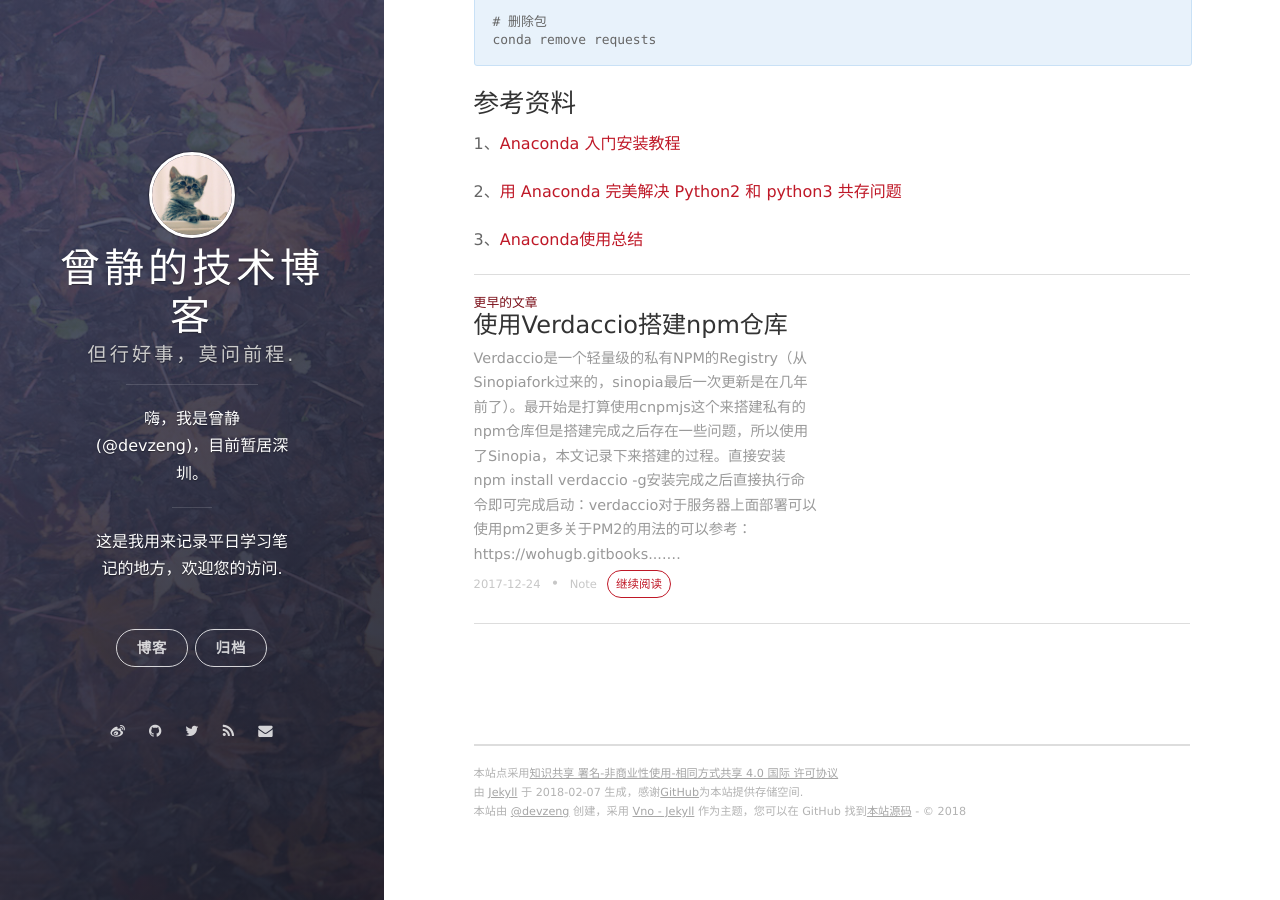
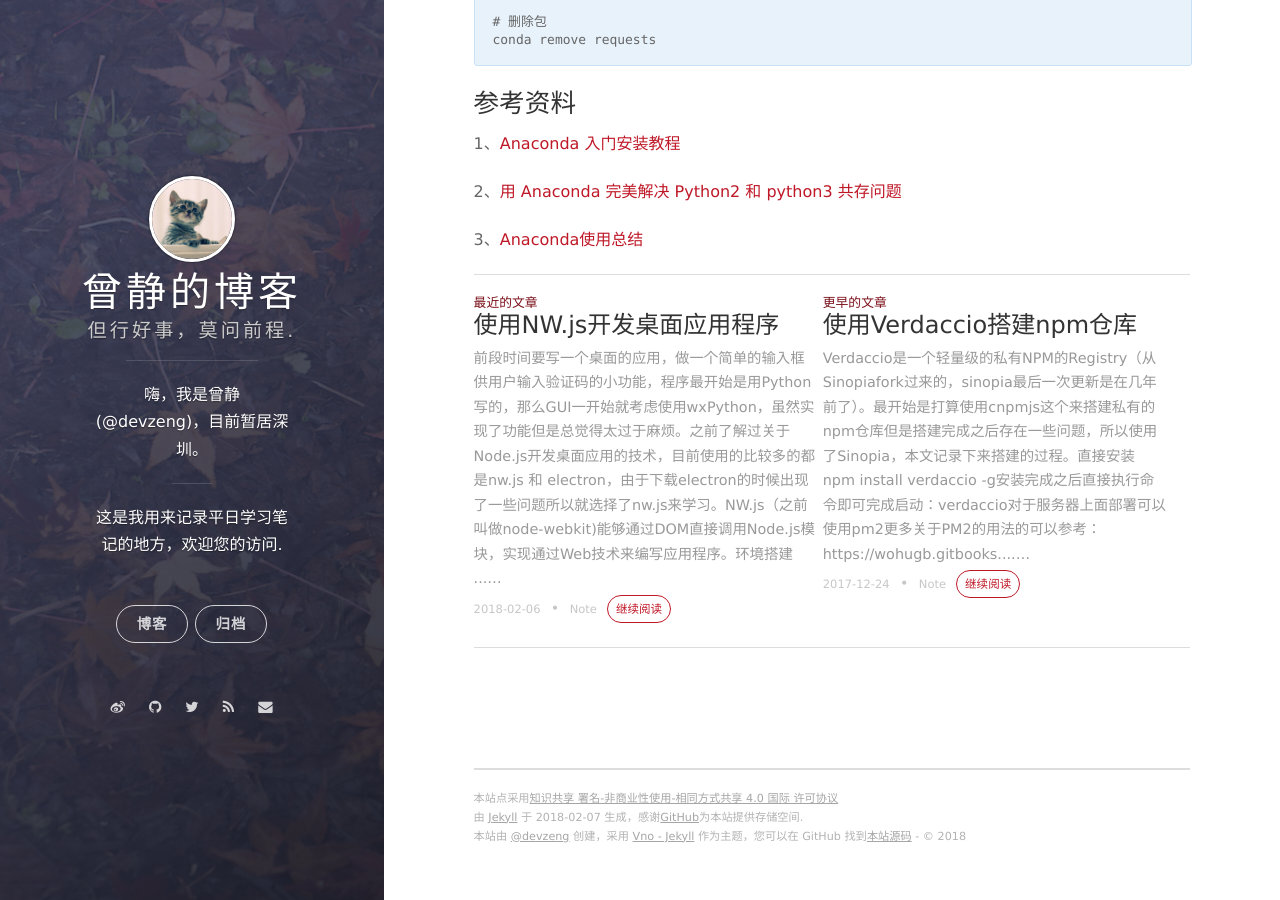
Before and after one commit to hhtczengjing/blog, a Jekyll site: the page built from _posts/2018-01-05-python-version-manage-with-anaconda.md, in a window 1280 px wide and 900 px high, scrolled down 2820 px. Built offline with Jekyll 4.4.1, drawn with Linux system fonts in a browser that asks for light colours; nearby versions of some CDN libraries.

Commit message:
update at 2018年 2月 7日 星期三 16时35分49秒 CST

````diff
--- a/_config.yml
+++ b/_config.yml
@@ -1,5 +1,5 @@
 # Basic
-title: 曾静的技术博客
+title: 曾静的博客
 subtitle: 但行好事，莫问前程.
 welcome_message: 这是我用来记录平日学习笔记的地方，欢迎您的访问.
 description: 嗨，我是曾静 (@devzeng)，目前暂居深圳。
--- /dev/null
+++ b/_posts/2018-02-06-hello-nwjs.md
@@ -0,0 +1,137 @@
+---
+layout: post
+title: "使用NW.js开发桌面应用程序"
+date: 2018-02-06 21:28:24 +0800
+comments: true
+tags: Note
+---
+
+前段时间要写一个桌面的应用，做一个简单的输入框供用户输入验证码的小功能，程序最开始是用Python写的，那么GUI一开始就考虑使用`wxPython`，虽然实现了功能但是总觉得太过于麻烦。
+
+之前了解过关于Node.js开发桌面应用的技术，目前使用的比较多的都是[`nw.js`](https://nwjs.io) 和 [`electron`](https://electronjs.org)，由于下载electron的时候出现了一些问题所以就选择了`nw.js`来学习。
+
+![nwjs_logo](/images/hello-nwjs/nwjs_logo.png)
+
+NW.js（之前叫做node-webkit)能够通过DOM直接调用Node.js模块，实现通过Web技术来编写应用程序。
+
+### 环境搭建
+
+- 安装node.js 和 npm
+
+### 测试、发布配置
+
+#### （1）文件目录结构
+
+```
+demo
+|____package.json //①
+|____src
+| |____app
+| | |____main.js
+| |____styles
+| | |____main.css
+| |____views
+| | |____main.html
+| |____assets
+| | |____icon.png
+| |____package.json //②
+| |____README.md
+| |____LICENSE
+```
+
+#### （2）创建发布配置文件
+
+在源码上一级目录(上面对应的位置`①`)下面创建一个`package.json`文件，配置内容如下：
+
+```
+{
+  "name": "demo",
+  "version": "1.0.0",
+  "devDependencies": {
+    "nw": "^0.26.6",
+    "nw-builder": "^3.5.1"
+  },
+  "scripts": {
+    "dev": "nw src/",
+    "prod": "nwbuild --platforms win32,win64,osx64 --buildDir dist/ src/"
+  }
+}
+```
+
+然后在命令行执行`npm install`安装相关依赖项。
+
+#### （3）创建nw.js的配置文件
+
+在源码所在src目录(上面对应的位置`②`)下面创建一个`package.json`文件，配置内容如下:
+
+```
+{
+  "name": "demo",
+  "main": "views/main.html",
+  "version": "1.0.0",
+  "description": "示例",
+  "window": {
+    "title": "示例",
+    "width": 320,
+    "height": 400,
+    "max_width": 320,
+    "max_height": 400,
+    "min_width": 320,
+    "min_height": 400,
+    "as_desktop": true,
+    "resizable": false,
+    "show_in_taskbar": true,
+    "icon": "icon.png"
+  }
+}
+```
+
+#### （4）示例页面
+
+1) `main.html`：
+
+```
+<!DOCTYPE html>
+<html>
+  <head>
+    <title>Hello World!</title>
+  </head>
+  <body>
+    <h1>Hello World!</h1>
+    <span id="message"></span>
+  </body>
+  <script type="text/javascript" src="../app/main.js"></script>
+</html>
+```
+
+2) `main.js`:
+
+```
+var os = require('os');
+var message = document.getElementById("message");
+message.innerHTML = "You are running on " + os.platform();
+```
+
+更多使用方式参考：`http://docs.nwjs.io`
+
+#### （5）运行
+
+```
+#开发运行测试
+npm run dev
+
+#打包
+npm run prod
+```
+
+运行效果如下：
+
+![demo](/images/hello-nwjs/demo.jpg)
+
+### 参考资料
+
+1、[nw.js官网](https://nwjs.io)
+
+2、[使用 NW.js 构建跨平台桌面应用程序](http://www.oschina.net/translate/cross-platform-desktop-app-nw-js)
+
+3、[随笔分类 - nw.js](http://www.cnblogs.com/xuanhun/category/568577.html)
````
Also changed, not shown: images/hello-nwjs/demo.jpg (added), images/hello-nwjs/nwjs_logo.png (added).
